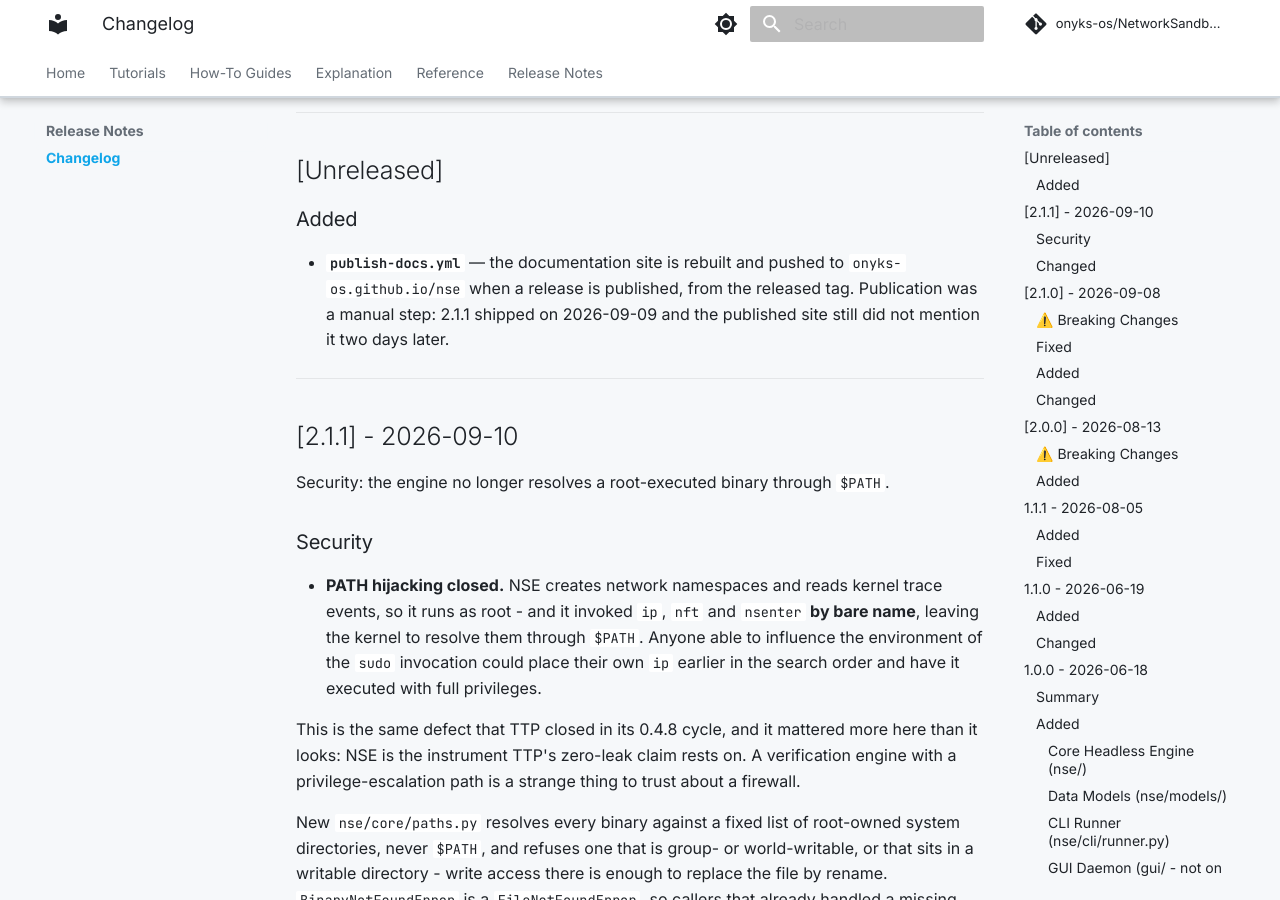
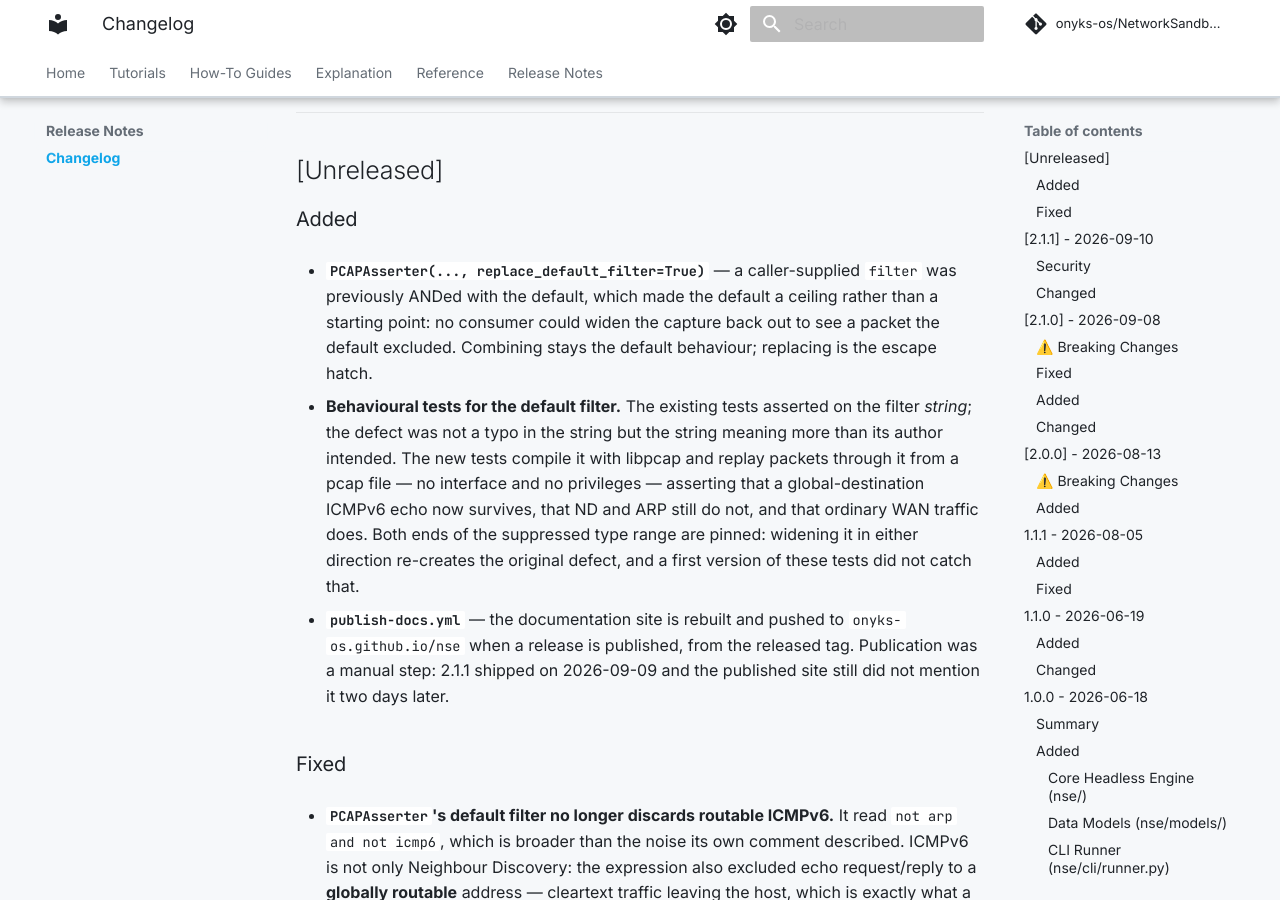
Before and after one commit to onyks-os/NetworkSandboxEngine, an MkDocs documentation site: the page built from docs/web/release-notes/changelog.md, in a window 1280 px wide and 900 px high, scrolled down 235 px. Built offline with MkDocs 1.6.1 and Material for MkDocs 9.7.7, drawn with Linux system fonts in a browser that asks for light colours; comment, search, counter and statistics services are not loaded; some of the changed text lies outside the part shown.

Commit message:
fix(sniffer): stop discarding routable ICMPv6 in the default capture filter (#15)
Closes #14.

The default read `not arp and not icmp6`. Its comment named Router
Solicitation/Advertisement and Neighbour Discovery - all link-local, all
reasonable to suppress as noise. The expression does not say that.

ICMPv6 is not only Neighbour Discovery. `not icmp6` also excluded echo
request/reply to a globally routable address:

    ping6 2001:4860:4860::8888

That is a fully routable cleartext packet leaving the host, which is what
a class documented as "asserting that no traffic leaks outside sandbox
boundaries" exists to catch. Because the filter is compiled into BPF and
evaluated in the kernel, the packet never reached userspace: the
information was gone before any callback ran, so no consumer could
compensate.

Narrowed to types 133-137. Consumers can also now pass
replace_default_filter=True: a caller-supplied filter was ANDed with the
default, making the default a ceiling rather than a starting point, so no
consumer could ever widen the capture back out.

The existing tests asserted on the filter string. That would not have
caught this, because the string was not misspelled - it meant more than
its author intended. The new tests compile the filter with libpcap and
replay packets through it from a pcap file, which needs neither an
interface nor privileges, and assert on what actually survives.

Verified against five mutations. One initially survived: widening
ND_TYPE_MAX to 200 changed nothing, because the first version of the
tests only proved the types inside the range stay out and never pinned
the boundaries. Both ends are now parametrised.


Claude-Session: https://claude.ai/code/session_018FKToGVxTindAZG36nSi6G

Signed-off-by: onyks-os <129986281+onyks-os@users.noreply.github.com>
Co-authored-by: Claude Opus 5 <noreply@anthropic.com>

```diff
--- a/docs/web/release-notes/changelog.md
+++ b/docs/web/release-notes/changelog.md
@@ -10,10 +10,57 @@ The format follows [Keep a Changelog](https://keepachangelog.com/en/1.0.0/). Thi
 
 ### Added
 
+- **`PCAPAsserter(..., replace_default_filter=True)`** — a caller-supplied
+  `filter` was previously ANDed with the default, which made the default a
+  ceiling rather than a starting point: no consumer could widen the capture back
+  out to see a packet the default excluded. Combining stays the default
+  behaviour; replacing is the escape hatch.
+
+- **Behavioural tests for the default filter.** The existing tests asserted on
+  the filter *string*; the defect was not a typo in the string but the string
+  meaning more than its author intended. The new tests compile it with libpcap
+  and replay packets through it from a pcap file — no interface and no
+  privileges — asserting that a global-destination ICMPv6 echo now survives,
+  that ND and ARP still do not, and that ordinary WAN traffic does. Both ends of
+  the suppressed type range are pinned: widening it in either direction
+  re-creates the original defect, and a first version of these tests did not
+  catch that.
+
 - **`publish-docs.yml`** — the documentation site is rebuilt and pushed to
   `onyks-os.github.io/nse` when a release is published, from the released tag.
   Publication was a manual step: 2.1.1 shipped on 2026-09-09 and the published
   site still did not mention it two days later.
+
+### Fixed
+
+- **`PCAPAsserter`'s default filter no longer discards routable ICMPv6.** It read
+  `not arp and not icmp6`, which is broader than the noise its own comment
+  described. ICMPv6 is not only Neighbour Discovery: the expression also excluded
+  echo request/reply to a **globally routable** address — cleartext traffic
+  leaving the host, which is exactly what a class documented as "asserting that
+  no traffic leaks outside sandbox boundaries" exists to catch. Because the
+  filter is compiled into BPF and evaluated in the kernel, those packets never
+  reached userspace, so no consumer could see them or compensate downstream.
+  Narrowed to ICMPv6 types 133-137, the Router Solicitation / Advertisement /
+  Neighbour Solicitation / Advertisement / Redirect set the comment always
+  claimed — all link-local, all discarded by the first router, none able to
+  reach a remote observer. See
+  [#14](https://github.com/onyks-os/NetworkSandboxEngine/issues/14).
+
+- **The `S607` migration guard was linting a package that does not exist here.**
+  It ran `ruff check --select S607 ttp/` — TTP's package name, copied across with
+  the test. `ruff check` on a missing path warns on stderr, then prints "All
+  checks passed!" and exits 0, so the guard reported success while reading no
+  source at all. It now lints `nse/`, asserts the directory exists, and treats a
+  lint that could not open its target as a failure.
+- **The guard has a positive control.** "All checks passed!" is worth nothing
+  unless the rule would have said otherwise, so a file with a bare-binary call is
+  fed to ruff and `S607` must be reported.
+- **CI could not find ruff.** The test invoked a bare `ruff`, which resolves
+  through `$PATH`; `make setup` installs it into the virtualenv, which CI does not
+  put on `$PATH`. A missing bare name raises `FileNotFoundError` rather than
+  returning 127, so the "ruff is not available" skip never ran and all four unit
+  jobs errored. Ruff is now invoked as `sys.executable -m ruff`.
 
 ---
 
```
Also changed, not shown: CHANGELOG.md (+30 -0 lines), 2 other files.
